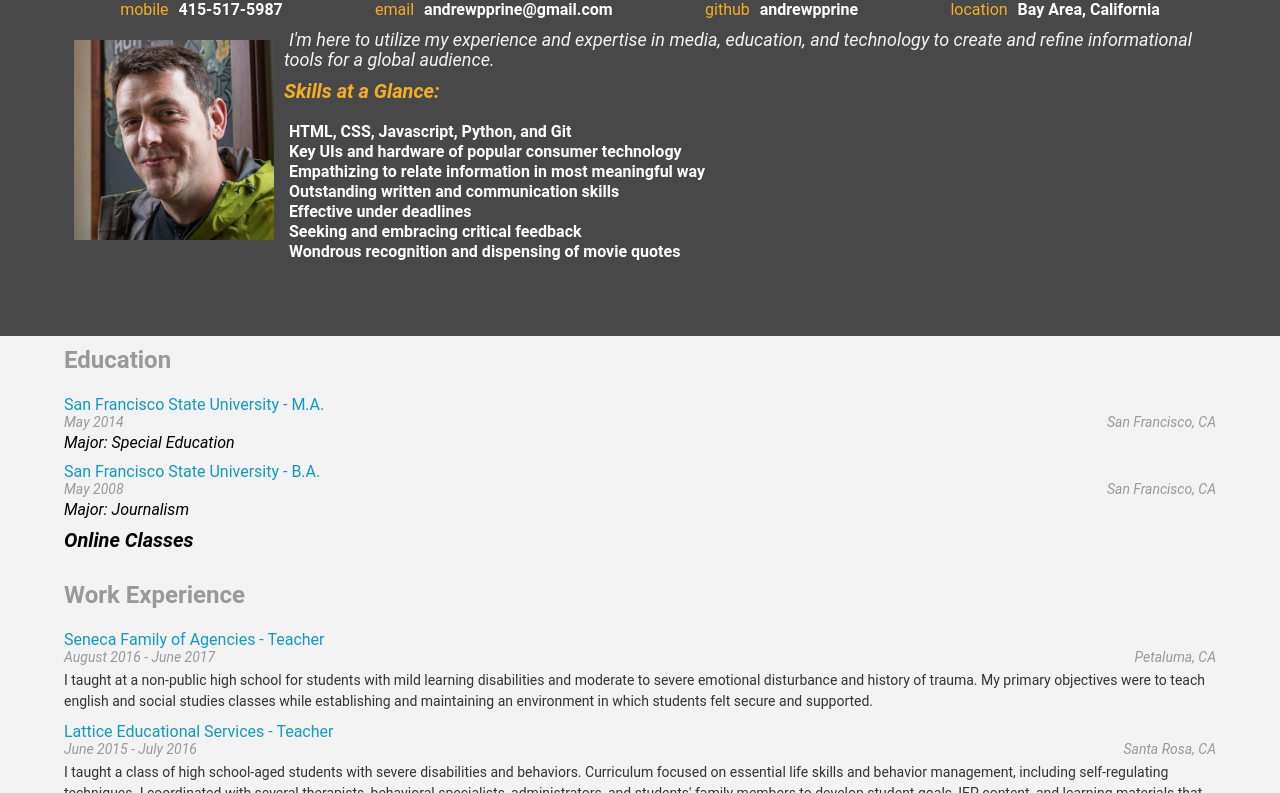
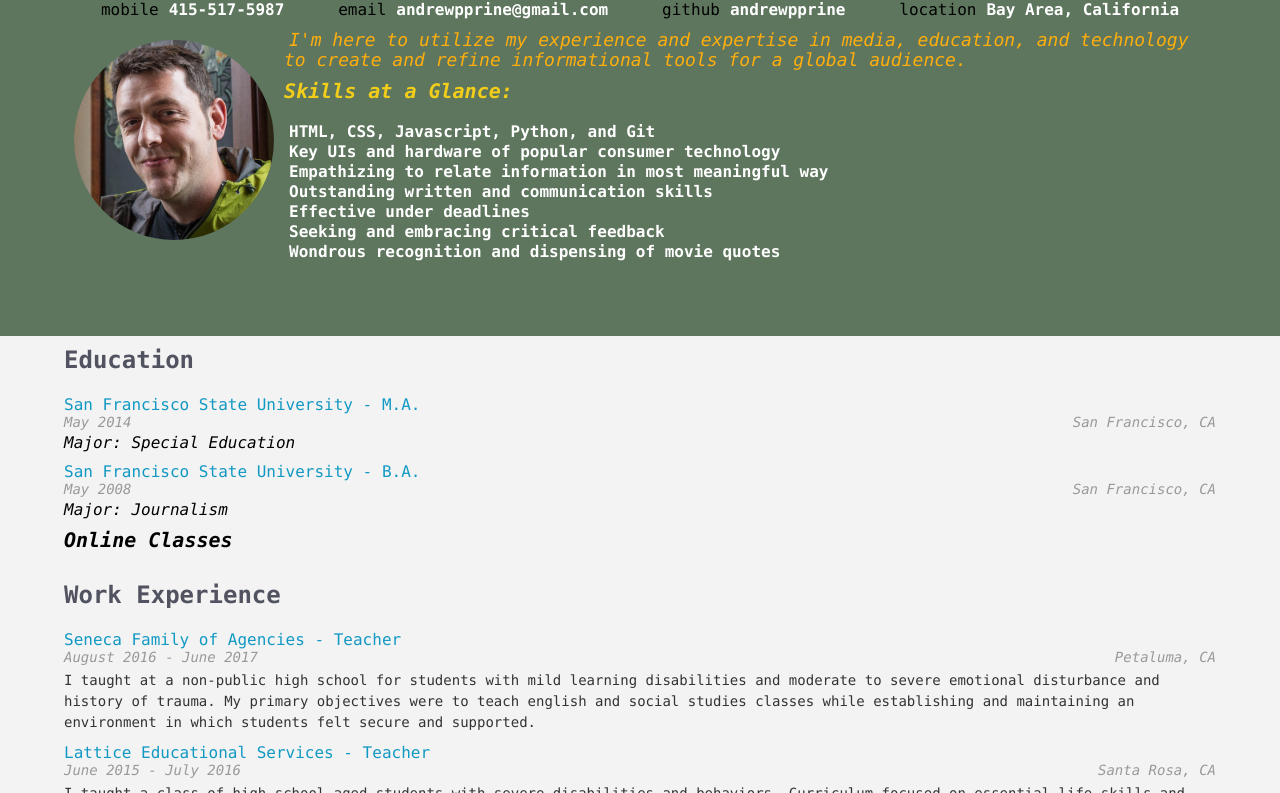
Before and after one commit to andrewpprine/udacity_online_resume, a plain HTML site: page index.html in a window 1280 px wide. Shown: the part 124-917 px from the top of the page. Drawn offline with Linux system fonts and the light colour scheme; some packages are replaced by stand-ins of ours.

Commit message:
Update style.css

```diff
--- a/css/style.css
+++ b/css/style.css
@@ -1,7 +1,7 @@
 *{
     padding:0;
     margin:0;
-    font-family: 'Roboto', sans-serif;
+    font-family: 'Lucida Console';
 }
 
 
@@ -15,7 +15,7 @@
 h1 {
 
   font-size: 40px;
-  color: #F5A623;
+  color: #F2CE1A;
   line-height: 48px;
   display: inline;
 }
@@ -23,7 +23,7 @@ h1 {
 h2 {
   font-style: bold;
   font-size: 24px;
-  color: #999999;
+  color: #525361;
   line-height: 29px;
   padding: 10px;
 }
@@ -82,12 +82,12 @@ a {
 .welcome-message {
   font-style: italic;
   font-size: 18px;
-  color: #F3F3F3;
+  color: #FEAE0D;
   line-height: 20px;
 }
 
 #skillsH3 {
-  color: #F5AE23;
+  color: #F2CE1A;
   display: none;
 }
 
@@ -95,12 +95,12 @@ a {
   display: none;
 }
 
-.orange {
-  background-color: #F5AE23;
+.yellow {
+  background-color: #F2CE1A;
 }
 
-.orange-text {
-  color: #F5AE23;
+.yellow-text {
+  color: #F2CE1A;
 }
 
 .white-text {
@@ -116,12 +116,12 @@ a {
 }
 
 .dark-gray {
-  background-color: #4A4A4A;
+  background-color: #87AF88;
 }
 
 /* TODO: Replace with image later */
 #header {
-  background-color: #484848;
+  background-color: #5E765E;
 }
 
 .flex-box {
@@ -147,6 +147,7 @@ ul {
   padding: 10px;
   width: 200px;
   display: none;
+  border-radius: 50%;
 }
 
 img {
```
